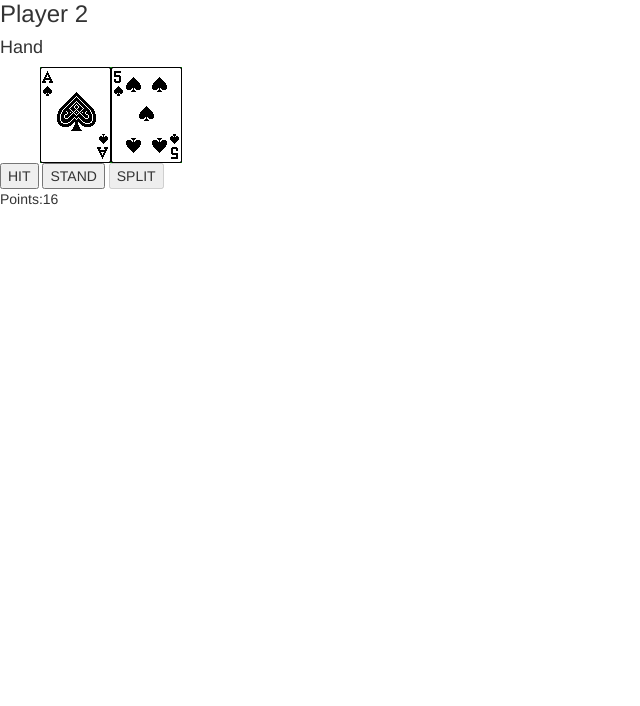
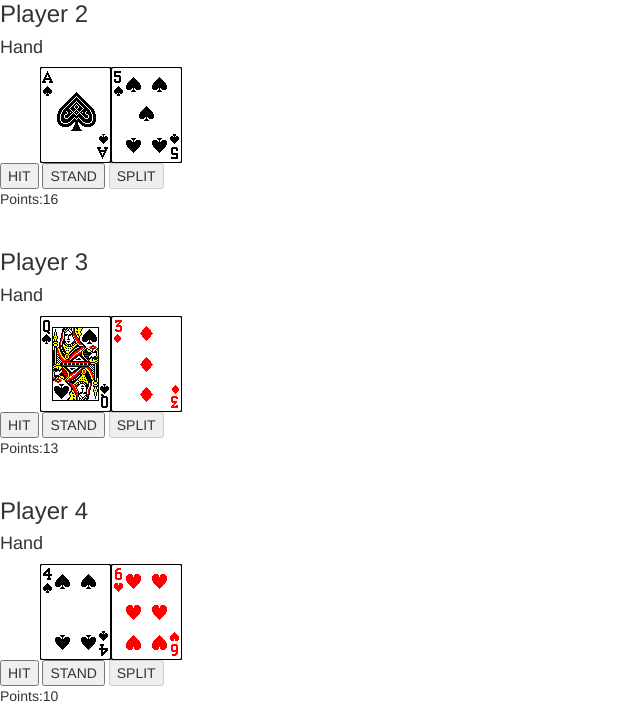
Before and after one commit to marcinwal/BlackJack, a Node project: template index.html in a window 1280 px wide. Shown: the part 509-1215 px from the top of the page, without its empty margins (0-640 px from the left). Before the commit the page ends 714 px from the top, so only its background shows below. Run offline with Node 20 templates, Linux system fonts and the light colour scheme; the template is opened without the code that fills it: most values are stand-ins (such as "Sample title", 1, 10 or a date in 2020); some libraries are stand-ins or nearby versions.

Commit message:
final version;some styling possible

```diff
--- a/index.html
+++ b/index.html
@@ -39,7 +39,7 @@
         <button class="stand" ng-click="playerStands(player,0)" ng-disabled="players[player].isHandFinished(0)">STAND</button>
         <button class="split" ng-disabled="!players[player].isSplittingAllowed() || players[player].isHandFinished(0)" ng-click="players[player].splitHand()">SPLIT</button>
         <br>
-        <span class="score"+{{player}}>Points:{{players[player].score()}}</span>
+        <span class="score">Points:{{players[player].score()}}</span>
         <span ng-if="players[player].hasTwoHands()">
           <h4 class="hand-title">Hand 2</h4>
           <ul>
@@ -49,7 +49,7 @@
           <button class="hit" ng-click="playerHit(player,1)" ng-disabled="players[player].isHandFinished(1)">HIT</button>
           <button class="stand" ng-click="playerStands(player,1)" ng-disabled="players[player].isHandFinished(1)">STAND</button>
           <br>
-          <span class="score"+{{player}}>Points:{{players[player].score()}}</span>
+          <span class="score">Points:{{players[player].score()}}</span>
         </span>
       </container>
     <div>
--- a/js/app.js
+++ b/js/app.js
@@ -1,7 +1,7 @@
 var blackJackFun = angular.module('BlackJackFun',[])
          .controller('BlackJackDealerController',['$scope',function($scope){
 
-          var numberOfPlayers = 2;
+          var numberOfPlayers = 4;
           var game = new Game(numberOfPlayers);
 
           for(var i=0; i < numberOfPlayers;i++)  game.addPlayer();
--- a/js/game.js
+++ b/js/game.js
@@ -244,7 +244,7 @@ Game.prototype.areAllPlayersFinished = function(){
     return sum + el;
   }) === this.maxPlayers;
 };
-//auntomated intelligance for dealer to play once
+//automated intelligance for dealer to play once
 //all other players are finished
 Game.prototype.playDealer = function(){
   while (this.dealer.shouldTakeCard()){
--- a/public/css/styles.css
+++ b/public/css/styles.css
@@ -15,6 +15,7 @@
 .clearFloats{
   clear: both;
 }
+
 .dealer-title{
 
 }
@@ -22,3 +23,19 @@
 .players-title{
 
 }
+
+.winner{
+
+}
+
+.score{
+
+}
+
+.dealer{
+
+}
+
+.dealer-title{
+
+}
```
Also changed, not shown: README.md.
